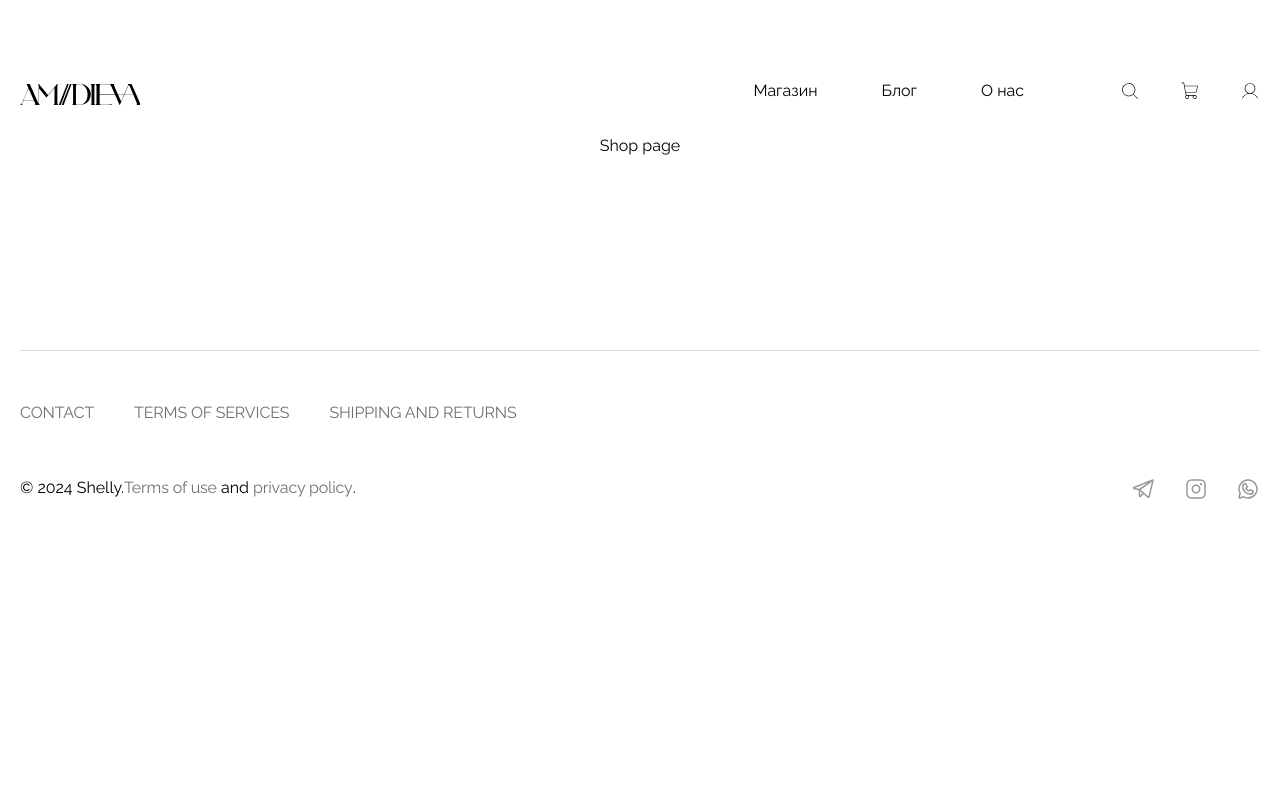
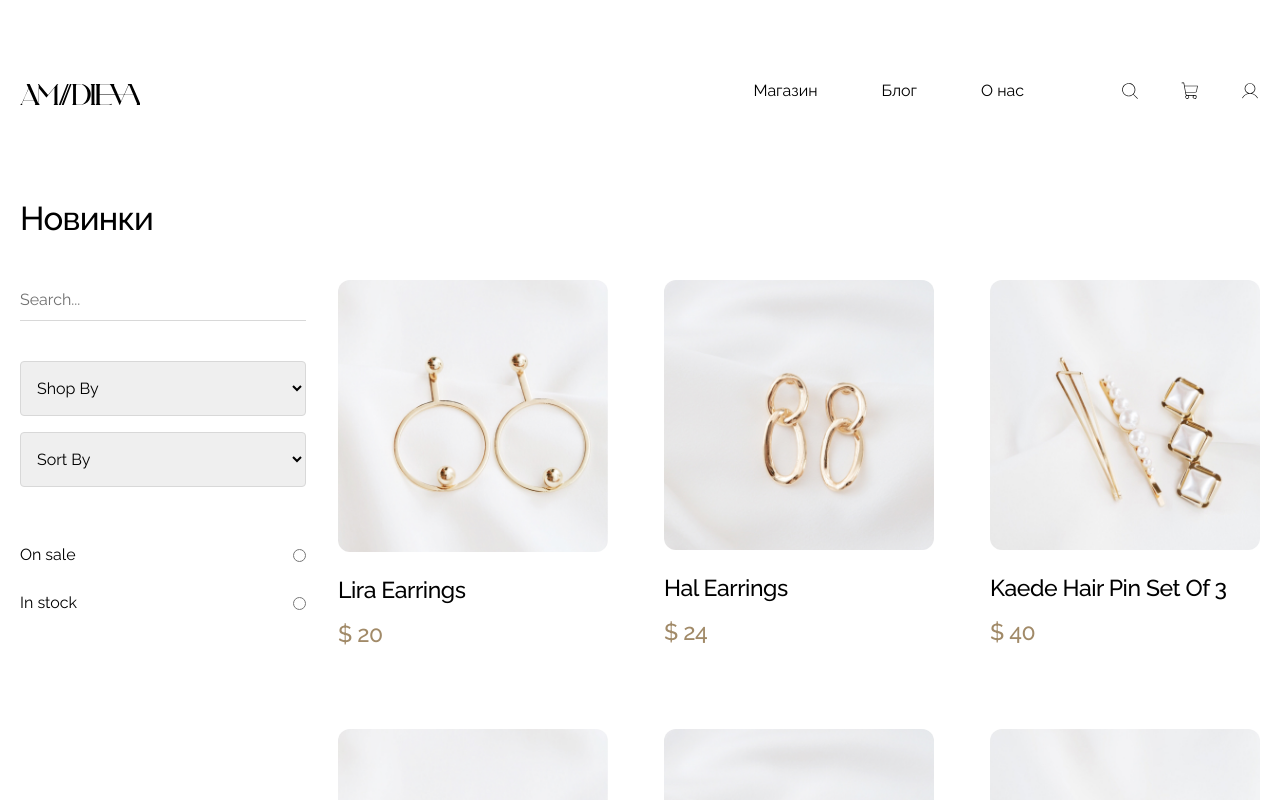
Before and after one commit to Aliskhan7/amidieva-project, a Next.js app: page /shop in a window 1280 px wide. Shown: the top 800 px of the page. Built offline with nearby package versions, Linux system fonts and the light colour scheme.

Commit message:
add filter, shop page

```diff
--- /dev/null
+++ b/src/app/components/Filter/Filter.tsx
@@ -0,0 +1,39 @@
+import React from "react";
+
+const Filter = () => {
+  return (
+    <div className="flex flex-col w-full">
+      <input
+        type="text"
+        placeholder="Search..."
+        className="border-b border-b-gray-200 px-0 py-2 mb-10"
+      />
+      <select
+        name=""
+        id=""
+        className="border border-gray-200 rounded px-3 py-4 mb-4"
+      >
+        <option value="">Shop By</option>
+      </select>
+      <select
+        name=""
+        id=""
+        className="border border-gray-200 rounded px-3 py-4 mb-4"
+      >
+        <option value="">Sort By</option>
+      </select>
+      <div className="mt-10">
+        <div className="flex-between-center mb-6">
+          <label htmlFor="">On sale</label>
+          <input type="radio" />
+        </div>
+        <div className="flex-between-center mb-6">
+          <label htmlFor="">In stock</label>
+          <input type="radio" />
+        </div>
+      </div>
+    </div>
+  );
+};
+
+export default Filter;
--- a/src/app/components/Header/Header.tsx
+++ b/src/app/components/Header/Header.tsx
@@ -7,7 +7,9 @@ import Logo from "../../../../public/assets/images/logo";
 const Header = () => {
   return (
     <div className="flex-between-center w-full pt-[72px] pb-[24px]">
-      <Logo />
+      <Link href="/">
+        <Logo />
+      </Link>
       <nav className="flex-between-center">
         <ul className="flex-between-center gap-x-16 mr-12">
           <li>
--- a/src/app/components/Products/Products.tsx
+++ b/src/app/components/Products/Products.tsx
@@ -5,14 +5,11 @@ import Card from "@/app/components/Card/Card";
 
 const Products = () => {
   return (
-    <section className="w-full mt-16">
-      <h2 className="title-h2 mb-10">Новинки</h2>
-      <div className="grid grid-cols-1 md:grid-cols-3 gap-x-14 gap-y-20">
-        {dataProducts.map((product) => {
-          return <Card key={product.id} product={product} />;
-        })}
-      </div>
-    </section>
+    <div className="grid grid-cols-1 md:grid-cols-3 gap-x-14 gap-y-20">
+      {dataProducts.map((product) => {
+        return <Card key={product.id} product={product} />;
+      })}
+    </div>
   );
 };
 
--- a/src/app/page.tsx
+++ b/src/app/page.tsx
@@ -1,11 +1,15 @@
 import Main from "@/app/components/Main/Main";
 import Products from "@/app/components/Products/Products";
+import React from "react";
 
 export default function Home() {
   return (
     <main>
       <Main />
-      <Products />
+      <section className="w-full mt-16">
+        <h2 className="title-h2 mb-10">Новинки</h2>
+        <Products />
+      </section>
     </main>
   );
 }
--- a/src/app/shop/page.tsx
+++ b/src/app/shop/page.tsx
@@ -1,5 +1,17 @@
 import React from "react";
+import Filter from "@/app/components/Filter/Filter";
+import Products from "@/app/components/Products/Products";
 
 export default function Shop() {
-  return <div>Shop page</div>;
+  return (
+    <section className="w-full mt-16">
+      <h2 className="title-h2 mb-10">Новинки</h2>
+      <div className="grid grid-cols-4 gap-x-8">
+        <Filter />
+        <div className="col-span-3">
+          <Products />
+        </div>
+      </div>
+    </section>
+  );
 }
```
